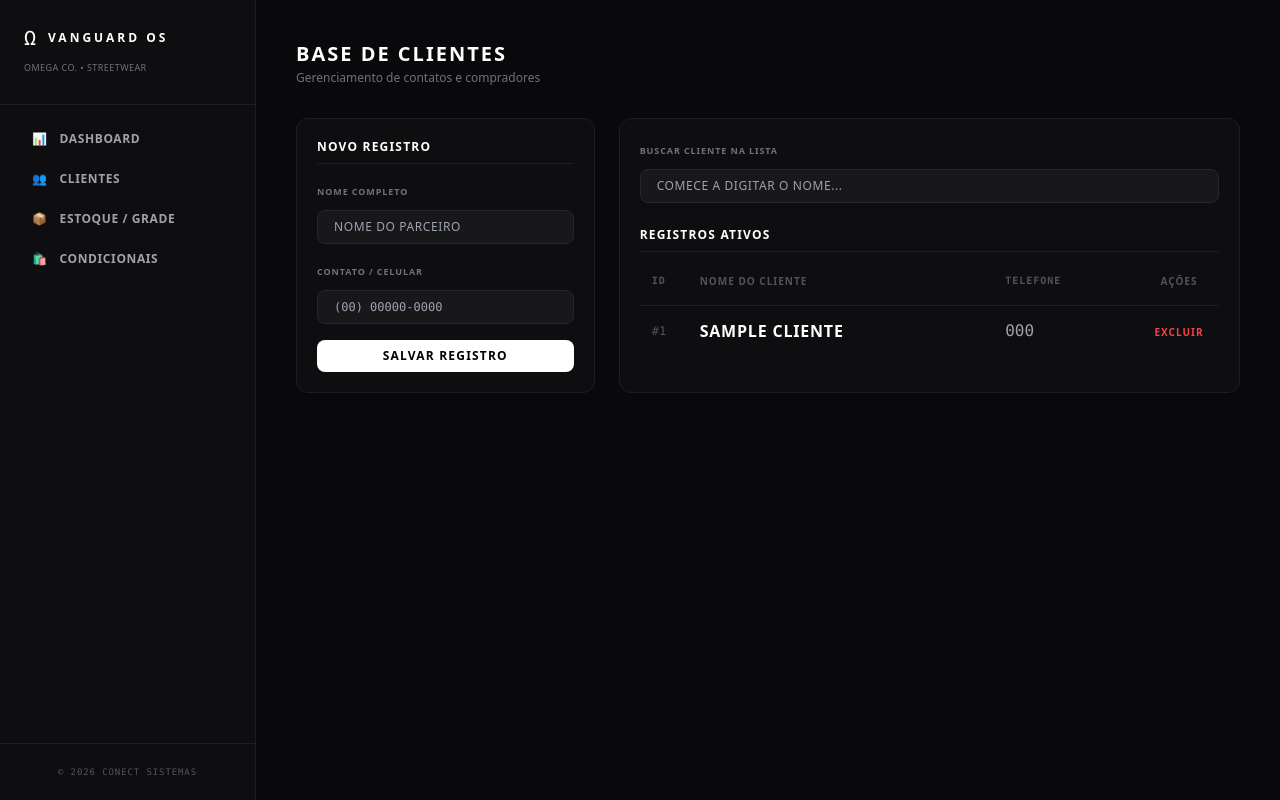
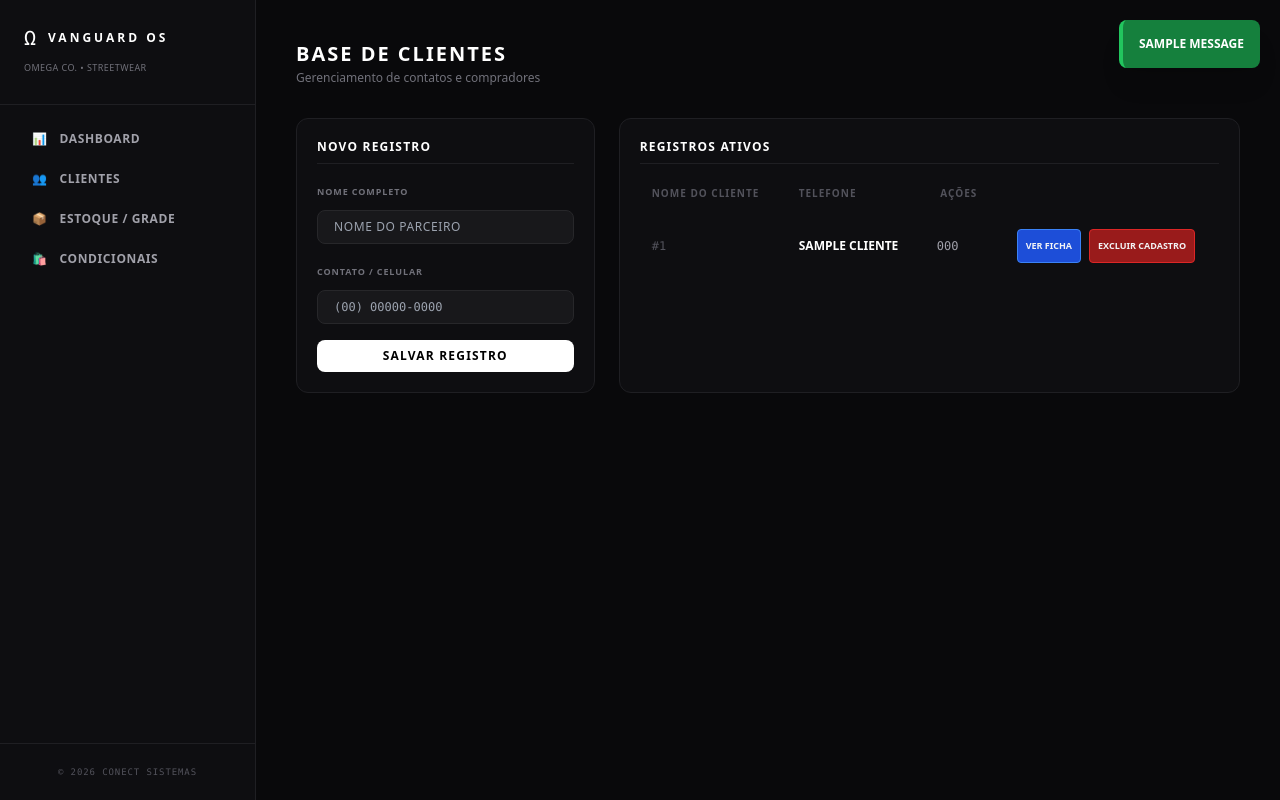
Before and after one commit to samuel-valentimm/vanguard_os, a Flask app: template templates/clientes.html in a window 1280 px wide. Run offline with Flask 3, Linux system fonts and the light colour scheme; the template is opened without the code that fills it: most values are stand-ins (such as "Sample title", 1, 10 or a date in 2020); one stand-in notice (Sample message) is shown; some libraries are stand-ins or nearby versions.

Commit message:
feat: debbug simples e implementacao de novos recursos como ficha de clientes

```diff
--- a/app.py
+++ b/app.py
@@ -32,6 +32,25 @@ def clientes():
 def deletar(id_cliente):
     ClienteService.deletar_cliente(id_cliente)
     return redirect(url_for("clientes"))
+
+
+@app.route("/cliente/<int:cliente_id>")
+def ficha_cliente(cliente_id):
+    cliente = ClienteService.buscar_cliente_por_id(cliente_id)
+    resumo = ClienteService.obter_resumo_cliente(cliente_id)
+    return render_template("ficha_cliente.html", cliente=cliente, resumo=resumo)
+
+
+@app.route("/cliente/baixa/<int:cliente_id>", methods=["POST"])
+def dar_baixa(cliente_id):
+    try:
+        ClienteService.processar_pagamento(cliente_id)
+        flash("Pagamento registrado com sucesso!", "success")
+
+    except Exception as e:
+        flash(f"Erro: {str(e)}", "error")
+
+    return redirect(url_for('ficha_cliente', cliente_id=cliente_id))
 
 
 # ---- MÓDULO DE ESTOQUE / PRODUTOS ----
--- a/templates/base.html
+++ b/templates/base.html
@@ -7,7 +7,18 @@
     <script src="https://cdn.tailwindcss.com"></script>
 </head>
 <body class="bg-[#09090b] text-[#f4f4f5] min-h-screen flex antialiased font-sans text-base">
-
+    {% with messages = get_flashed_messages(with_categories=true) %}
+      {% if messages %}
+        <div class="fixed top-5 right-5 z-50">
+          {% for category, message in messages %}
+            <div class="p-4 mb-2 rounded-lg text-white font-bold text-xs uppercase shadow-xl border-l-4
+              {{ 'bg-green-700 border-green-500' if category == 'success' else 'bg-red-700 border-red-500' }}">
+              {{ message }}
+            </div>
+          {% endfor %}
+        </div>
+      {% endif %}
+    {% endwith %}
     <aside class="w-64 bg-[#0e0e11] border-r border-[#1f1f23] flex flex-col justify-between h-screen sticky top-0">
         <div>
             <div class="p-6 flex flex-col justify-center border-b border-[#1f1f23]">
--- a/templates/clientes.html
+++ b/templates/clientes.html
@@ -27,49 +27,47 @@
         </div>
 
         <div class="lg:col-span-2 bg-[#0e0e11] border border-[#1f1f23] rounded-xl p-5">
-
-            <div class="mb-6">
-                <label class="block text-[9px] font-bold text-[#71717a] uppercase tracking-widest mb-1.5">Buscar Cliente na Lista</label>
-                <input list="lista-clientes-busca" placeholder="COMECE A DIGITAR O NOME..."
-                       class="w-full bg-[#18181b] border border-[#27272a] rounded-lg px-4 py-2 text-xs uppercase tracking-wider text-white focus:outline-none focus:border-white transition">
-                <datalist id="lista-clientes-busca">
-                    {% for cliente in clientes %}
-                    <option value="{{ cliente.nome }}">
-                    {% endfor %}
-                </datalist>
-            </div>
             <h3 class="text-xs font-bold uppercase tracking-widest text-white mb-4 border-b border-[#1f1f23] pb-2">Registros Ativos</h3>
 
             <div class="overflow-x-auto">
-                <table class="w-full text-left border-collapse text-base">
+                <table class="w-full text-left border-collapse">
                     <thead>
-                        <tr class="border-b border-[#1f1f23] text-[#52525b] text-[10px] uppercase tracking-widest">
-                            <th class="pb-3 px-3 w-12 font-mono">ID</th>
+                        <tr class="text-[#52525b] text-[10px] uppercase tracking-widest">
                             <th class="pb-3 px-3">Nome do Cliente</th>
-                            <th class="pb-3 px-3 font-mono">Telefone</th>
-                            <th class="pb-3 px-3 text-center w-20">Ações</th>
+                            <th class="pb-3 px-3">Telefone</th>
+                            <th class="pb-3 px-3 text-center">Ações</th>
                         </tr>
                     </thead>
                     <tbody class="divide-y divide-[#18181b]">
-                        {% if clientes %}
                         {% for cliente in clientes %}
                         <tr class="hover:bg-[#18181b]/40 transition">
                             <td class="py-3 px-3 text-[#52525b] font-mono text-xs">#{{ cliente.id }}</td>
-                                <td class="py-3 px-3 font-bold text-white uppercase tracking-wider">{{ cliente.nome }}</td>
-                                <td class="py-3 px-3 text-[#a1a1aa] font-mono">{{ cliente.telefone }}</td>
-                                <td class="py-3 px-3 text-center">
-                                    <a href="/clientes/excluir/{{ cliente.id }}" class="text-[#ef4444] hover:text-red-400 text-[10px] font-bold uppercase tracking-widest transition">Excluir</a>
+                            <td class="py-3 px-3 font-bold text-white uppercase text-xs">{{ cliente.nome }}</td>
+                            <td class="py-3 px-3 text-[#a1a1aa] font-mono text-xs">{{ cliente.telefone }}</td>
+                            <td class="py-3 px-3">
+                                <div class="flex justify-center gap-2">
+                                    <a href="{{ url_for('ficha_cliente', cliente_id=cliente.id) }}"
+                                    class="px-2 py-1 bg-blue-700 border border-blue-500 rounded text-[9px] font-bold uppercase">Ver Ficha</a>
+
+                                    <a href="/clientes/excluir/{{ cliente.id }}"
+                                    onclick="return confirm('ATENÇÃO: Isso excluirá o CADASTRO do cliente permanentemente. Deseja continuar?')"
+                                    class="px-2 py-1 bg-red-800 border border-red-600 rounded text-[9px] font-bold uppercase">Excluir Cadastro</a>
+                                </div>
                             </td>
                         </tr>
                         {% endfor %}
-                        {% else %}
-                            <tr>
-                                <td colspan="4" class="py-8 text-center text-[#52525b] italic text-xs uppercase tracking-widest font-mono">Nenhum cliente mapeado.</td>
-                            </tr>
-                        {% endif %}
                     </tbody>
                 </table>
             </div>
         </div>
     </div>
+        <script>
+
+            document.querySelector('input[name="telefone"]').addEventListener('input', function (e) {
+                let x = e.target.value.replace(/\D/g, '').match(/(\d{0,2})(\d{0,5})(\d{0,4})/);
+                e.target.value = !x[2] ? x[1] : '(' + x[1] + ') ' + x[2] + (x[3] ? '-' + x[3] : '');
+            });
+
+        </script>
+
 {% endblock %}
```
Also changed, not shown: database.py (+74 -2 lines), templates/condicionais.html (+9 -1 lines), templates/ficha_cliente.html (added, +67 -0 lines). Lines whose indentation alone changed are shown as unchanged.
